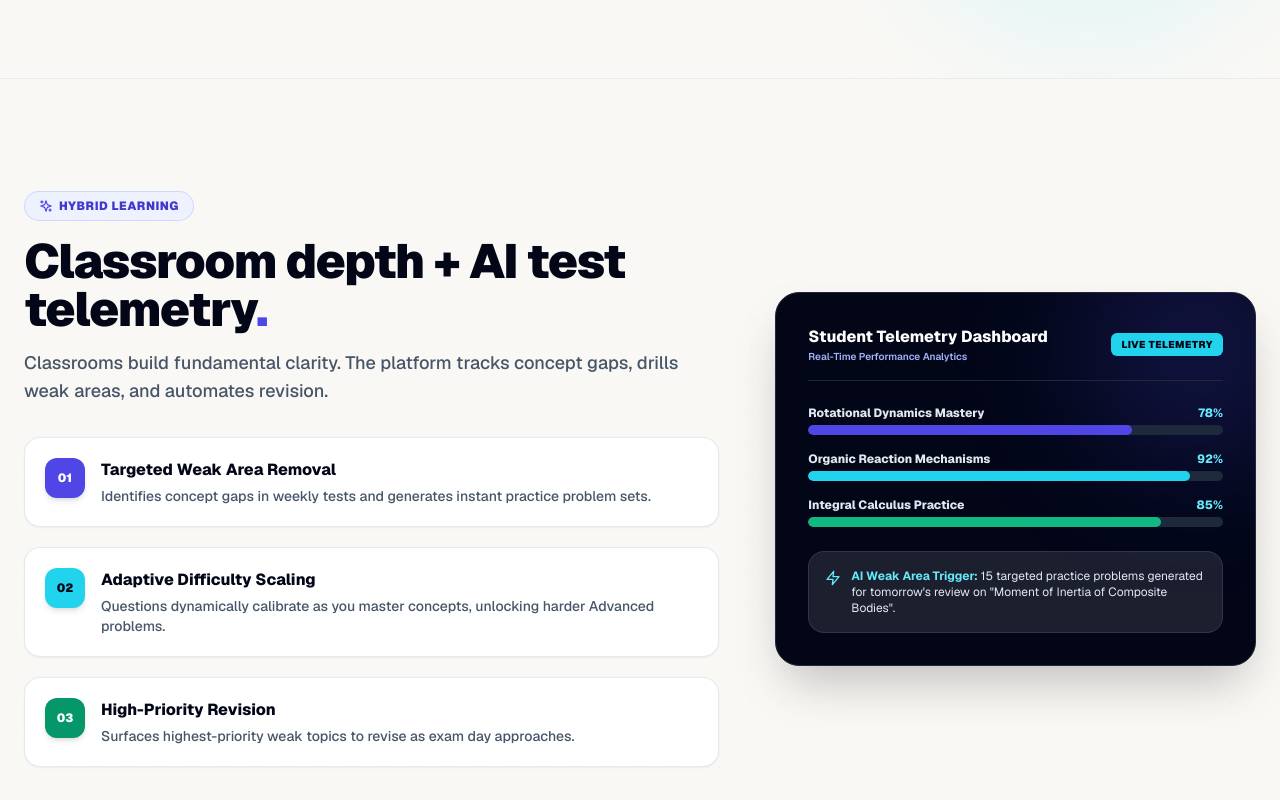
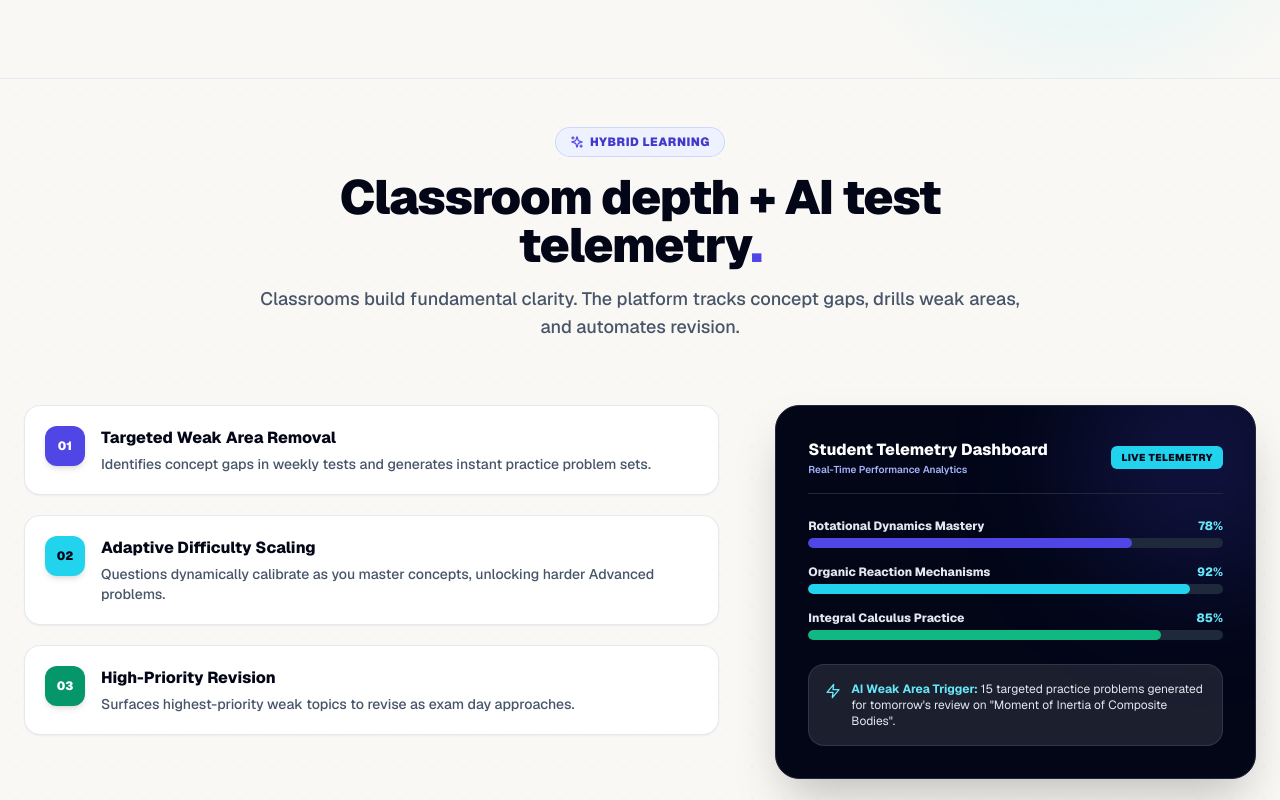
Before and after one commit to Robin1-23/Bm-Classes, a Next.js app: page / in a window 1280 px wide. Shown: the part 7020-7820 px from the top of the page. Built offline with nearby package versions, Linux system fonts and the light colour scheme; no server answers; a web font is replaced by a local one.

Commit message:
Center HYBRID LEARNING headline and reduce gap between sections in PlatformSection

```diff
--- a/components/PlatformSection.jsx
+++ b/components/PlatformSection.jsx
@@ -5,15 +5,15 @@ import { Sparkles, Zap } from 'lucide-react';
 
 export default function PlatformSection() {
   return (
-    <section className="bg-[#faf8f5] py-20 sm:py-28 border-b border-slate-200/80 relative overflow-hidden">
+    <section className="bg-[#faf8f5] pt-10 pb-20 sm:pt-12 sm:pb-28 border-b border-slate-200/80 relative overflow-hidden">
 
       {/* Background Subtle Radial Accent */}
       <div className="absolute inset-0 bg-[radial-gradient(#e2e8f0_1px,transparent_1px)] [background-size:32px_32px] opacity-35 pointer-events-none"></div>
 
-      <div className="max-w-7xl mx-auto px-4 sm:px-6 grid lg:grid-cols-12 gap-10 lg:gap-14 items-center relative z-10">
+      <div className="max-w-7xl mx-auto px-4 sm:px-6 relative z-10">
 
-        {/* Left Explanation Column */}
-        <div className="lg:col-span-7">
+        {/* Centered Section Header */}
+        <div className="text-center max-w-3xl mx-auto mb-12 sm:mb-16">
           <div className="inline-flex items-center gap-1.5 px-3.5 py-1.5 rounded-full bg-indigo-50 border border-indigo-200/80 text-indigo-700 text-xs font-black uppercase tracking-wider mb-4 shadow-xs">
             <Sparkles className="w-3.5 h-3.5 text-indigo-600" />
             <span>HYBRID LEARNING</span>
@@ -26,8 +26,14 @@ export default function PlatformSection() {
           <p className="text-slate-600 text-base sm:text-lg mt-4 font-medium leading-relaxed">
             Classrooms build fundamental clarity. The platform tracks concept gaps, drills weak areas, and automates revision.
           </p>
+        </div>
 
-          <div className="space-y-4 sm:space-y-5 mt-8">
+        {/* Grid: Feature Cards + Dashboard */}
+        <div className="grid lg:grid-cols-12 gap-10 lg:gap-14 items-start">
+
+        {/* Left Feature Cards Column */}
+        <div className="lg:col-span-7">
+          <div className="space-y-4 sm:space-y-5">
             <div className="flex items-start gap-4 p-4 sm:p-5 rounded-2xl bg-white border border-slate-200/90 shadow-sm hover:border-indigo-300 transition-colors">
               <div className="w-10 h-10 rounded-xl bg-indigo-600 text-white font-black text-xs flex items-center justify-center shrink-0 shadow-md">
                 01
@@ -128,6 +134,8 @@ export default function PlatformSection() {
 
         </div>
 
+        </div>{/* end grid */}
+
       </div>
     </section>
   );
```
